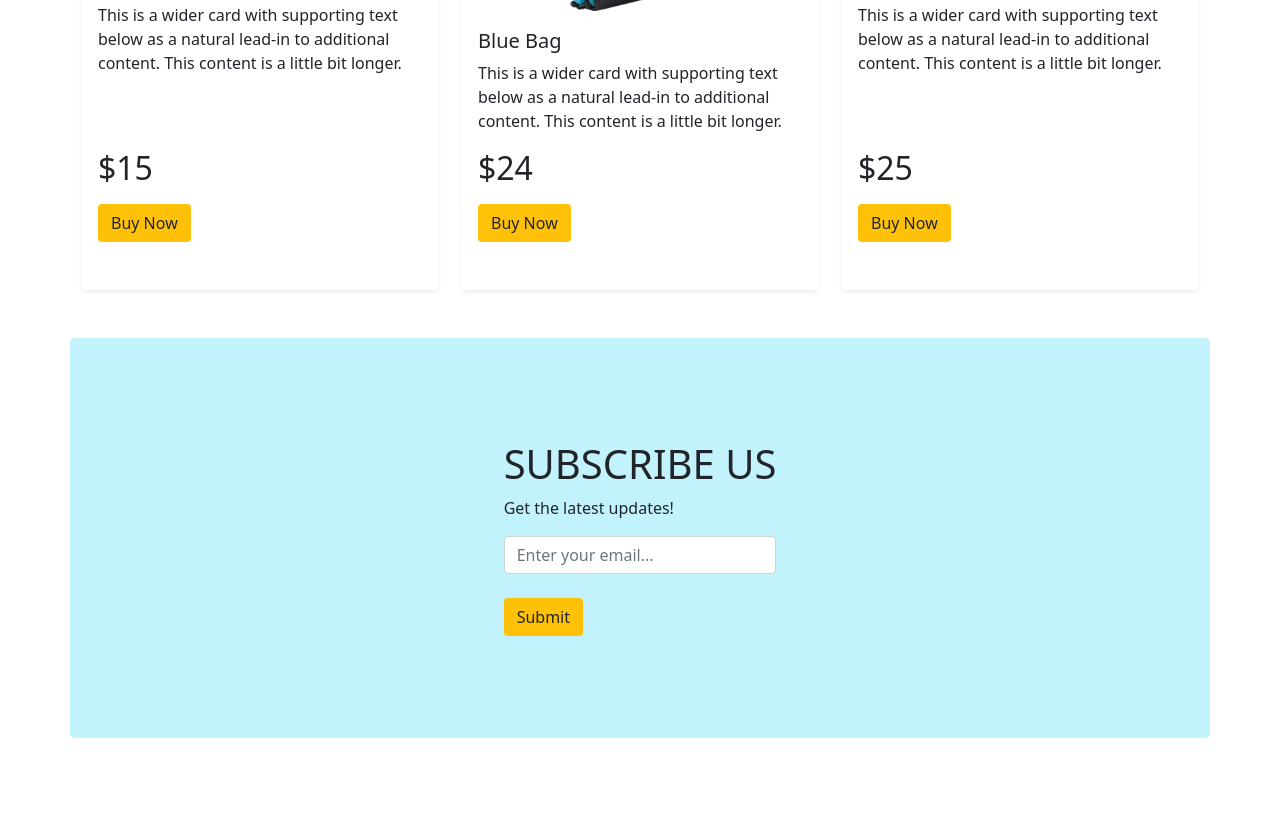
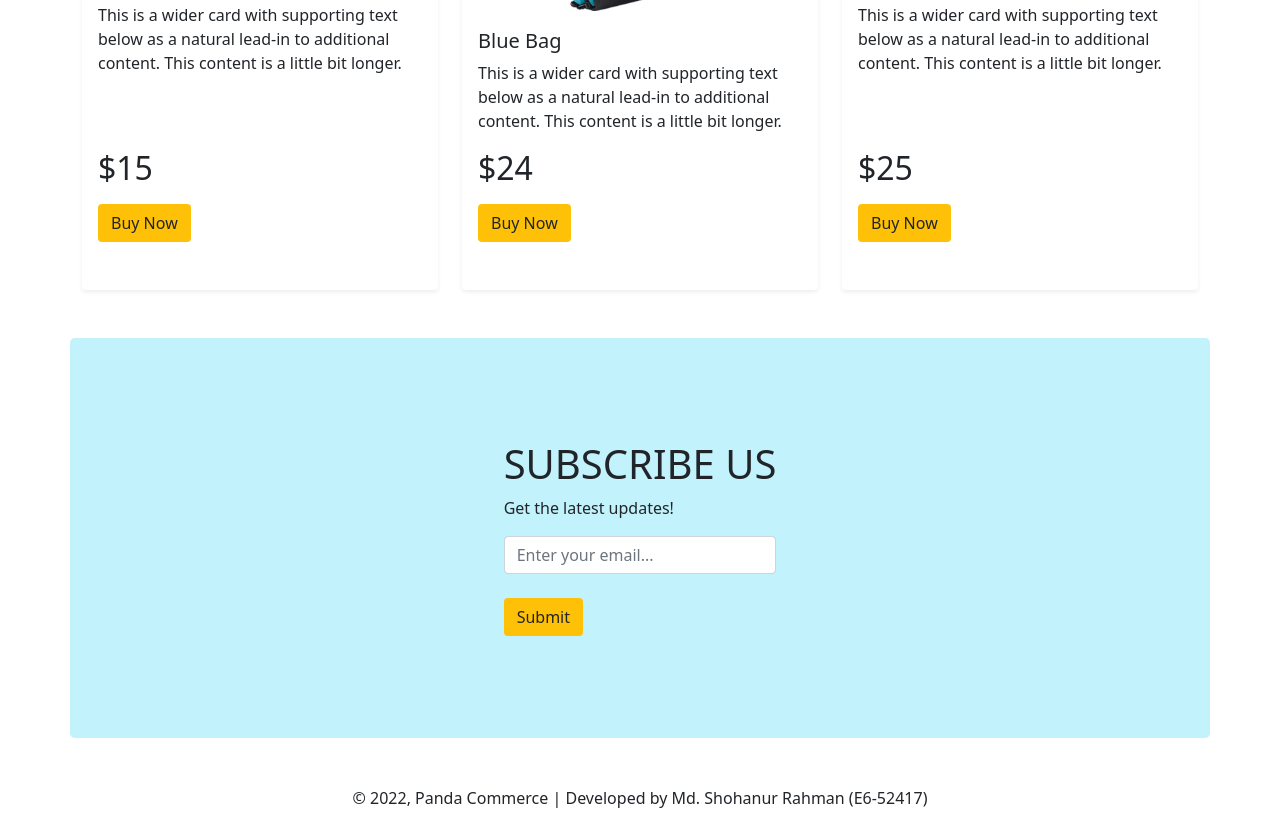
Before and after one commit to shohan-pherones/panda-commerce-bootstrap, a plain HTML site: page index.html in a window 1280 px wide. Shown: the part 1869-2695 px from the top of the page. Before the commit the page ends 2655 px from the top, so only its background shows below. Drawn offline with nearby package versions, Linux system fonts and the light colour scheme.

Commit message:
footer added

```diff
--- a/index.html
+++ b/index.html
@@ -338,7 +338,12 @@
         </div>
       </section>
     </main>
-    <footer></footer>
+    <footer class="d-flex justify-content-center">
+      <p>
+        &copy; 2022, Panda Commerce | Developed by Md. Shohanur Rahman
+        (E6-52417)
+      </p>
+    </footer>
     <!-- bootstrap scripts -->
     <script
       src="https://cdn.jsdelivr.net/npm/bootstrap@5.1.3/dist/js/bootstrap.bundle.min.js"
```
